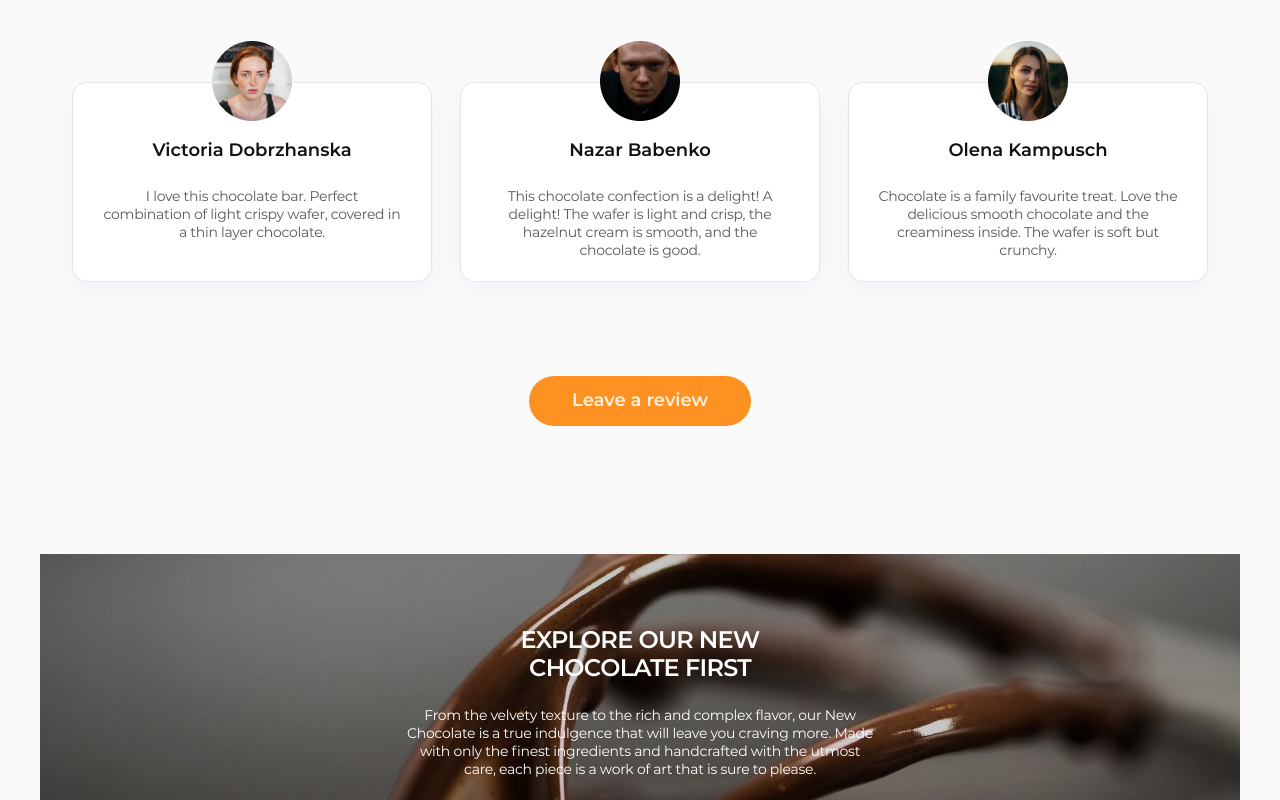
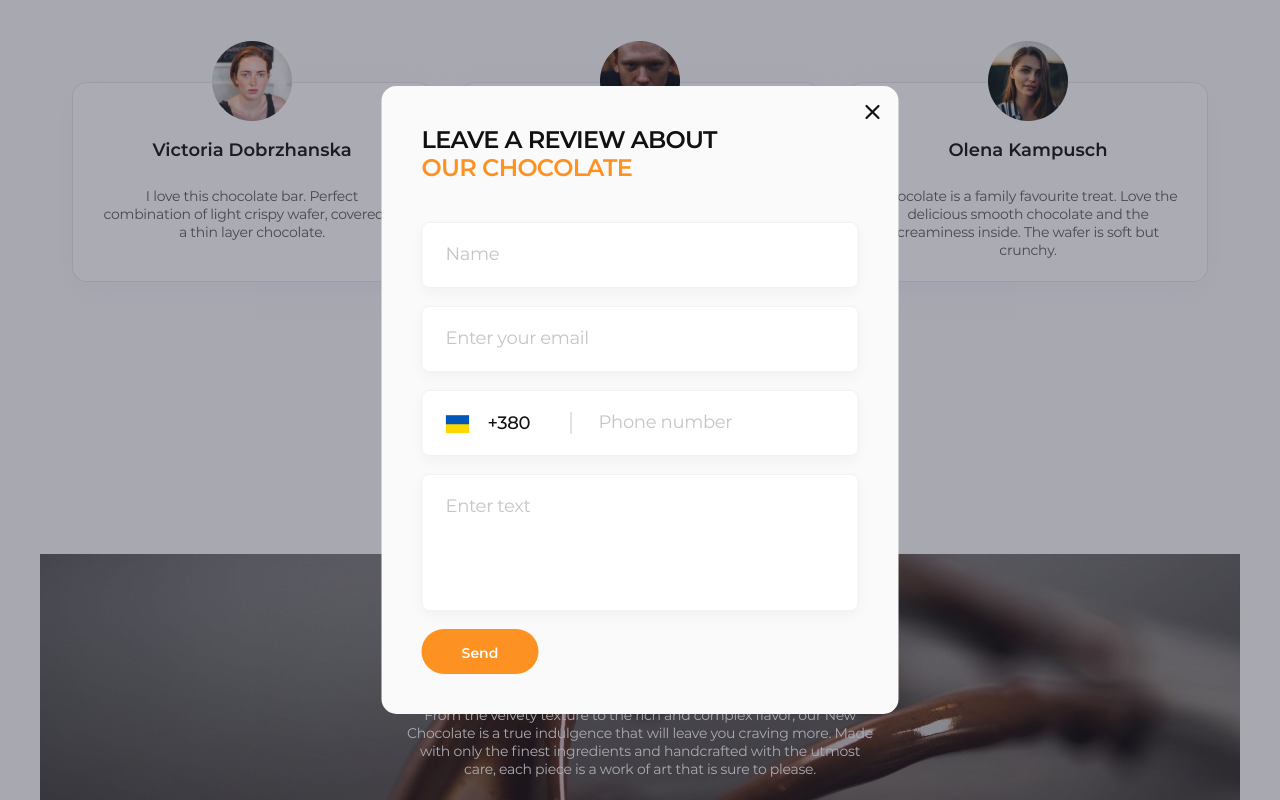
Before and after one commit to OlegShinka/project_fs88_5, a website built with Vite: page src/index.html in a window 1280 px wide. Both pictures are taken after a click on the button "Leave a review". Shown: the part 2457-3257 px from the top of the page. Built offline with nearby package versions, Linux system fonts and the light colour scheme.

Commit message:
fixed-review-modal

```diff
--- a/src/partials/reviews.html
+++ b/src/partials/reviews.html
@@ -72,7 +72,7 @@
   </div>
 </section>
 
-<div class="backdrop is-hidden" data-modal>
+<div class="backdrop is-hidden" data-second-modal>
   <div class="review-modal">
     <button type="button" class="modal-close" data-second-modal-close>
       <svg class="modal-close-icon" width="24" height="24">
```
